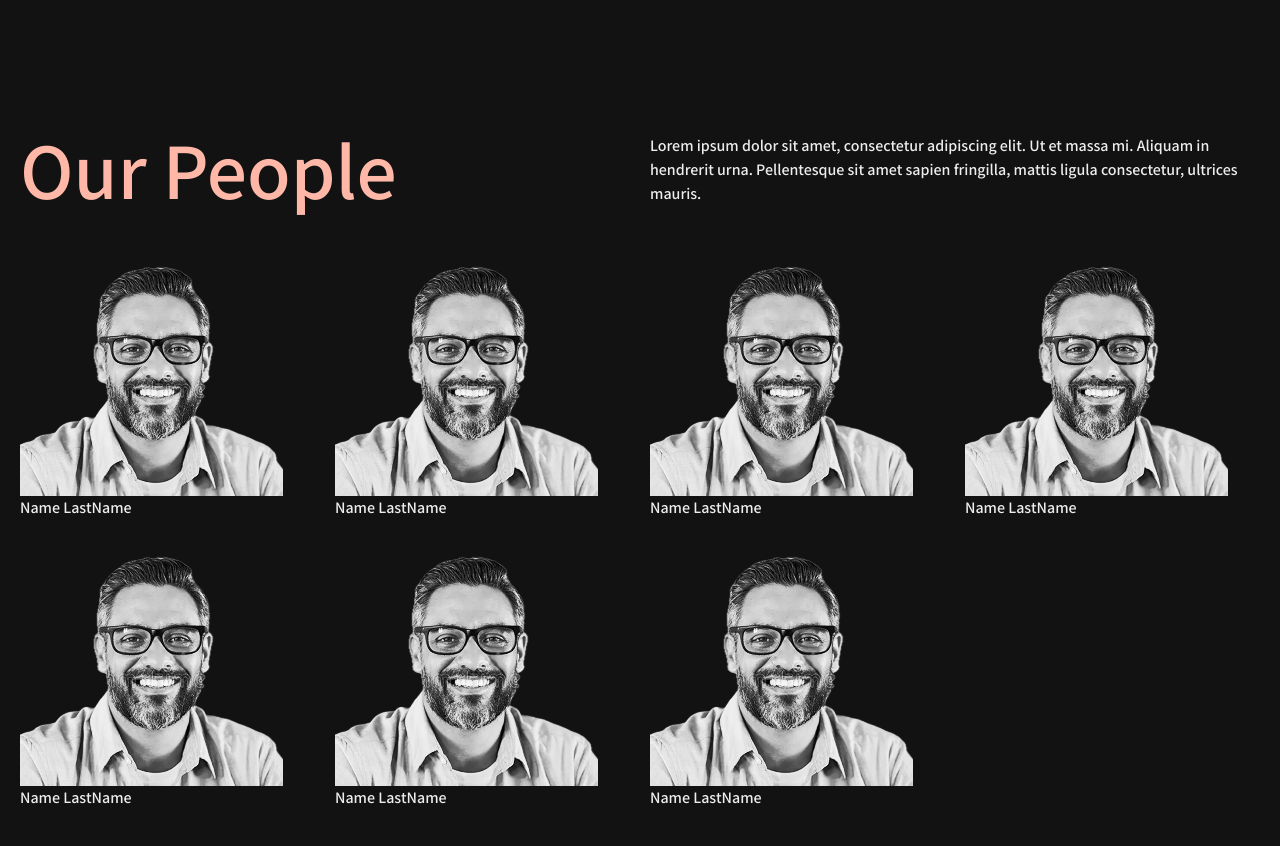
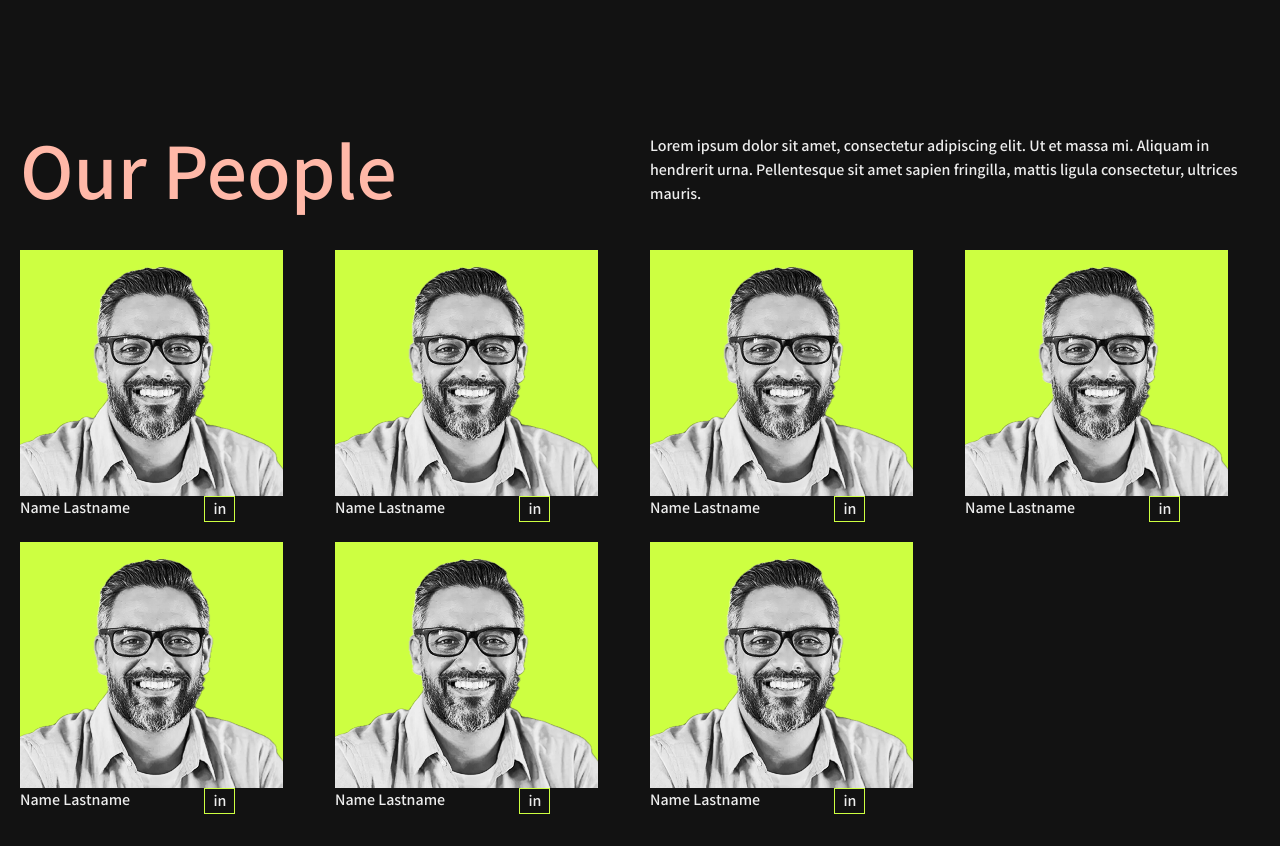
Before and after one commit to zero8dotdev/homepage, a Next.js app: page /about in a window 1280 px wide. Shown: the part 2222-3068 px from the top of the page. Built offline with nearby package versions, Linux system fonts and the light colour scheme.

Commit message:
refactor: as instructed

```diff
--- a/src/app/about/page.tsx
+++ b/src/app/about/page.tsx
@@ -1,4 +1,4 @@
-import { ArrowRight, ChevronRight } from "lucide-react";
+import { ArrowRight } from "lucide-react";
 import React from "react";
 import SlideButton from "../_components/SlideButton";
 import Image from "next/image";
@@ -27,6 +27,15 @@ export const metadata: Metadata = {
   },
 };
 
+const ourPeoples = [
+  { fullName: "Name Lastname", photo: "/ourPeople1.png" },
+  { fullName: "Name Lastname", photo: "/ourPeople1.png" },
+  { fullName: "Name Lastname", photo: "/ourPeople1.png" },
+  { fullName: "Name Lastname", photo: "/ourPeople1.png" },
+  { fullName: "Name Lastname", photo: "/ourPeople1.png" },
+  { fullName: "Name Lastname", photo: "/ourPeople1.png" },
+  { fullName: "Name Lastname", photo: "/ourPeople1.png" },
+];
 const AboutUs = () => {
   return (
     <div className=" col-span-full px-5 py-8 space-y-10 lg:space-y-28">
@@ -211,7 +220,7 @@ const AboutUs = () => {
       </div>
 
       {/* Our People */}
-      <div className="   grid gap-5 lg:grid-cols-4 ">
+      <div className="grid gap-5 lg:grid-cols-4 ">
         <p className="grid-heading-with-primary-color col-span-2 ">
           Our People
         </p>
@@ -222,7 +231,7 @@ const AboutUs = () => {
             fringilla, mattis ligula consectetur, ultrices mauris.
           </p>
         </div>
-        <div className="col-span-1">
+        {/* <div className="col-span-1">
           <Image src="/ourPeople1.png" width={263} height={150} alt="CEO" />
           <p className="text-description">Name LastName</p>
         </div>
@@ -249,7 +258,26 @@ const AboutUs = () => {
         <div className="col-span-1">
           <Image src="/ourPeople1.png" width={263} height={150} alt="CEO" />
           <p className="text-description">Name LastName</p>
-        </div>
+        </div> */}
+        {ourPeoples.map((el, index) => {
+          return (
+            <div key={index} className="col-span-1">
+              <Image
+                src={el.photo}
+                width={263}
+                height={150}
+                alt="CEO"
+                className="bg-iconGreen"
+              />
+              <div className="flex justify-between text-description max-w-[73%]">
+                <p>{el.fullName}</p>
+                <p className="border border-iconGreen px-2 hover:cursor-pointer">
+                  in
+                </p>
+              </div>
+            </div>
+          );
+        })}
       </div>
     </div>
   );
```
